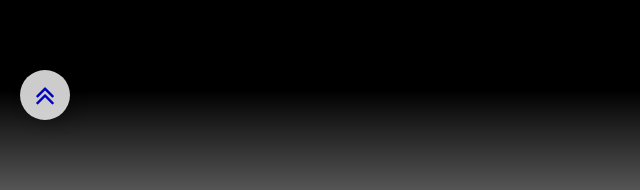
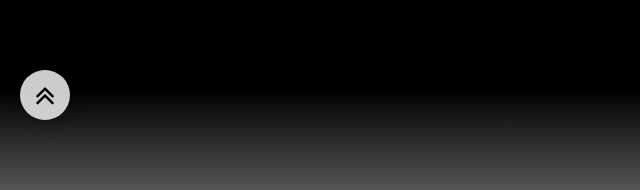
Before and after one commit to vseveryday/Step, a plain HTML site: page index.html in a window 1280 px wide. Shown: the part 610-800 px from the top of the page, 0-640 px from the left. Drawn offline with Linux system fonts and the light colour scheme.

Commit message:
cсылки не меняют цвет после нажатия

```diff
--- a/style.css
+++ b/style.css
@@ -74,8 +74,9 @@ body {
     width: 50px;
     height: 50px;
     border-radius: 50%;
+    color: #000000;
     /* border: solid 1px rgb(184, 184, 184); */
-    box-shadow: 5px 5px 15px rgba(0, 0, 0, 0.30);
+    box-shadow: 5px 5px 15px rgba(0, 0, 0, 0.302);
     text-align: center;
     align-items: center;
     background-color: white;
```
